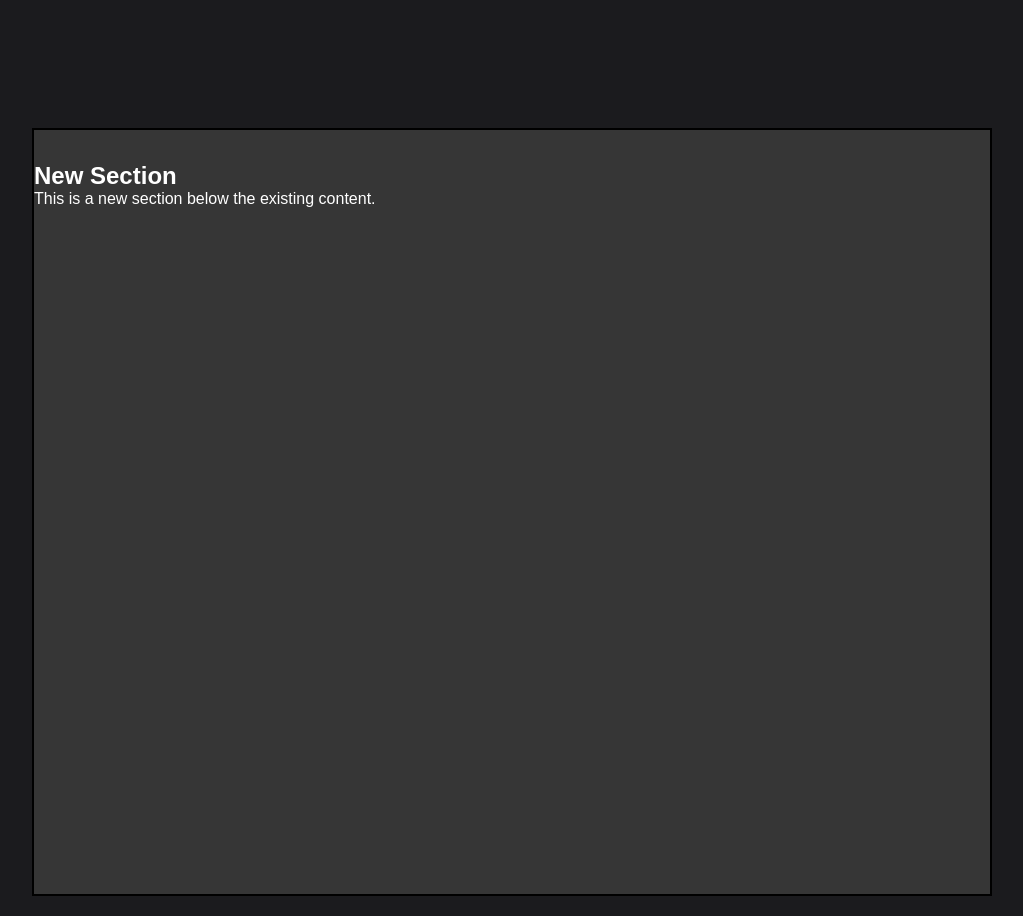
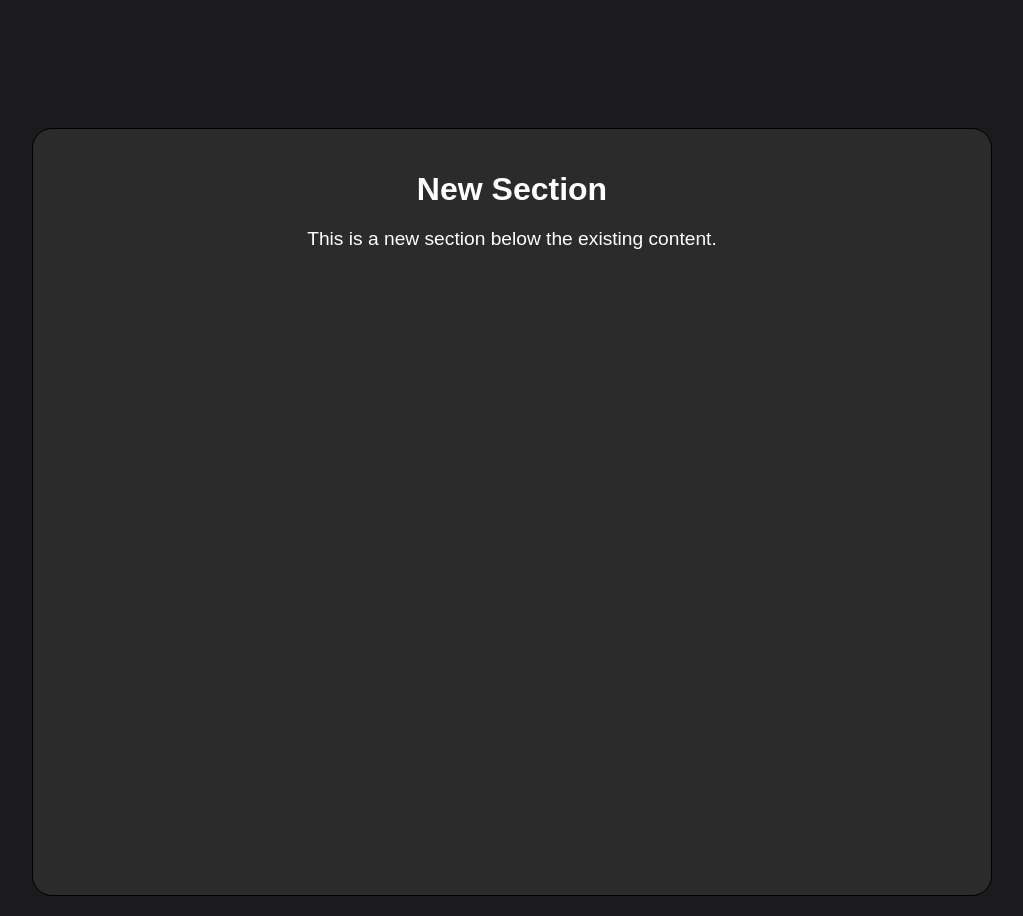
Before and after one commit to xdmurkch/xdmurkch.github.io, a plain HTML site: page index.html in a window 1280 px wide. Shown: the part 1360-2276 px from the top of the page, without its empty margins (128-1151 px from the left). Drawn offline with nearby package versions, Linux system fonts and the light colour scheme.

Commit message:
we got favicon before gta6

```diff
--- a/LPstyle.css
+++ b/LPstyle.css
@@ -200,7 +200,7 @@ header ul li a {
 .container p {;
     font-family: "Poppins", sans-serif;
     font-size: 30px;
-    color: #454e56;
+    color: #8b9197;
     font-weight: bold;
     text-shadow: 0 0 230px rgba(255, 255, 255, 0.1);
     z-index: 350;
@@ -413,12 +413,26 @@ overflow-x: hidden;
 }
 
 .new-section {
+    border-radius: 20px; /* Add a border radius to the new section */
+    background-color: rgba(54, 54, 54, 0.6); /* Different background color for the new section */
+    border: 1px solid #000; /* Add a border to the new section */
+    margin-top: 80px;
+    margin-bottom: 20px;
+    overflow-x: hidden;
+}
 
-    background-color: #363636; /* Different background color for the new section */
-    border: 2px solid #000; /* Add a border to the new section */
-    margin-top: 80px;
-    overflow-x: hidden;
+.new-section h2 {
+    color: #fff; /* Change the text color */
+    font-size: 2rem; /* Change the font size */
+    padding: 10px; /* Add padding to the text */
+    text-align: center; /* Center the text */
+}
 
+.new-section p {
+    color: #fff; /* Change the text color */
+    font-size: 1.2rem; /* Change the font size */
+    padding: 10px; /* Add padding to the text */
+    text-align: center; /* Center the text */
 }
 
 
--- a/index.html
+++ b/index.html
@@ -6,6 +6,8 @@
     <meta name="viewport" content="width=device-width, initial-scale=1">
     <title>murkch</title>
     <link href="LPstyle.css" rel="stylesheet">
+    <link rel="icon" href="/murkchstarog.png" type="image/x-icon" class="favicon">
+
     <script src="https://cdnjs.cloudflare.com/ajax/libs/gsap/3.6.0/gsap.min.js"></script>
     <script src="https://cdn.jsdelivr.net/npm/canvas-confetti@1.9.2/dist/confetti.browser.min.js"></script>
 </head>
```
Also changed, not shown: murkchstarog.png (added).
